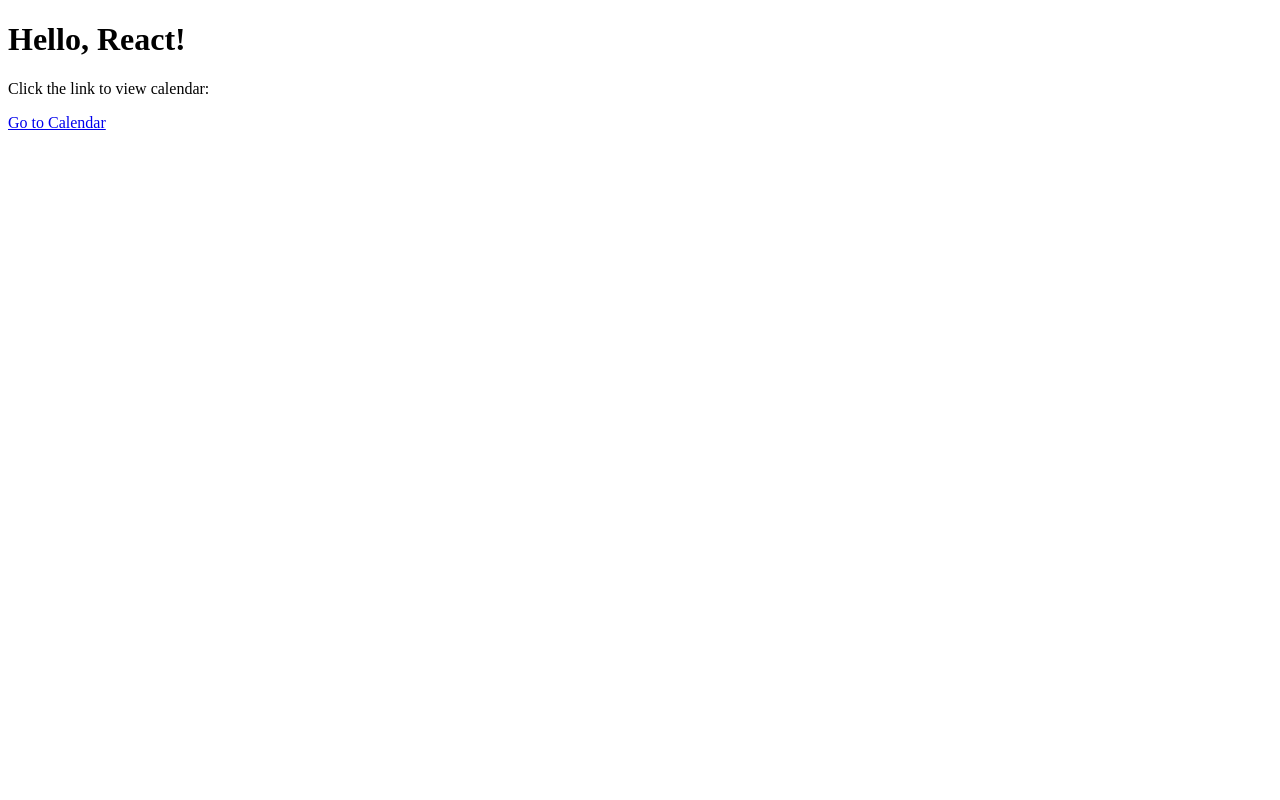
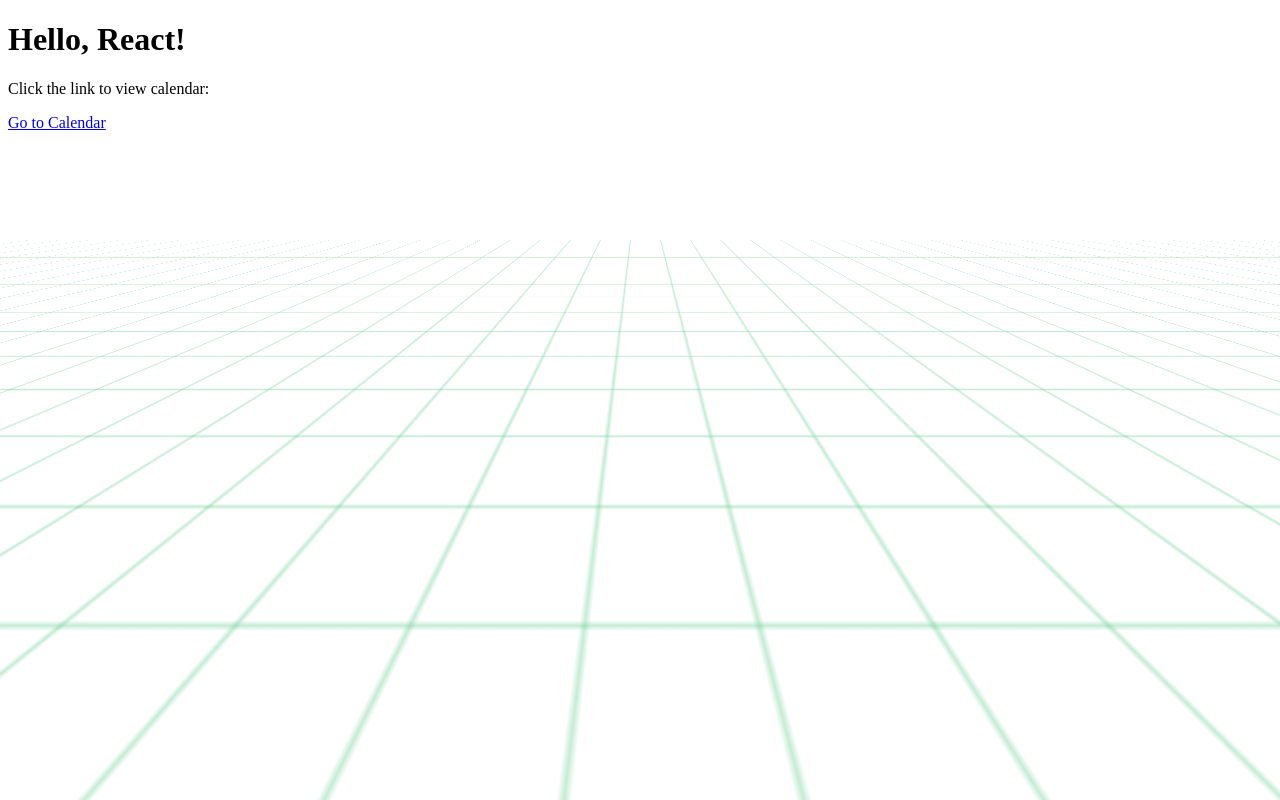
Before and after one commit to anvch/liftlogs, a React (Vite) app in the folder packages/react-frontend/: page / in a window 1280 px wide. Built offline with nearby package versions, Linux system fonts and the light colour scheme.

Commit message:
background component

```diff
--- /dev/null
+++ b/packages/react-frontend/src/components/Background.jsx
@@ -0,0 +1,19 @@
+import React from "react";
+import "../styles/background.css";
+
+function Background() {
+  return (
+    <div>
+      <div>
+        <div>
+          <div class="grid-lines-container">
+            <div class="grid-lines"></div>
+          </div>
+          <div class="vignette"></div>
+        </div>
+        <div class="centering-is-hard"></div>
+      </div>
+    </div>
+  );
+}
+export default Background;
--- a/packages/react-frontend/src/home/Home.jsx
+++ b/packages/react-frontend/src/home/Home.jsx
@@ -1,9 +1,11 @@
 import React from "react";
 import { Link } from "react-router-dom"
+import Background from "../components/Background"
 
 function Home() {
   return (
     <div>
+      <Background></Background>
       <h1>Hello, React!</h1>
       <p>Click the link to view calendar:</p>
       <Link to="/calendar">Go to Calendar</Link>
--- /dev/null
+++ b/packages/react-frontend/src/styles/background.css
@@ -0,0 +1,67 @@
+
+/* container for applying a perspective */
+.grid-lines-container {
+    position: fixed;
+    top: auto;
+    bottom: 0;
+    left: 0;
+    right: 0;
+    height: 70vh;
+    perspective: 45vh;
+    overflow: visible;
+    transform-style: preserve-3d;
+    overflow: hidden;
+    z-index: -5;
+}
+
+.vignette {
+    position: fixed;
+    top: 0;
+    bottom: 0;
+    left: 0;
+    right: 0;
+    z-index: -1;
+    background-color: transparent;
+    background-image: linear-gradient(180deg, var(--darkest-color) 5%, transparent);
+}
+
+.grid-lines {
+    position: fixed;
+    top: 0;
+    bottom: 0;
+    left: 0;
+    right: 0;
+    z-index: 0;
+    height: 200%;
+    width: 100%;
+
+
+    /* retro grid line effect. The repeating 1px wide
+    green bands are overlayed on the background color of the
+    container */
+    background:
+        repeating-linear-gradient(
+            to right,
+            rgba(111, 207, 151, 0.4),
+            rgba(111, 207, 151, 0.4) 1px,
+            transparent 1px,
+            transparent 30px
+        ),
+        repeating-linear-gradient(
+            rgba(111, 207, 151, 0.4),
+            rgba(111, 207, 151, 0.4) 1px,
+            transparent 1px,
+            transparent 30px
+        );
+    transform-origin: 100% 0 0;
+    animation: gridScrolling 60s linear infinite;
+}
+
+@keyframes gridScrolling {
+    0% {
+      transform: rotateX(45deg) translateY(-50%);
+    }
+    100% {
+      transform: rotateX(45deg) translateY(0%);
+    }
+  }
```
